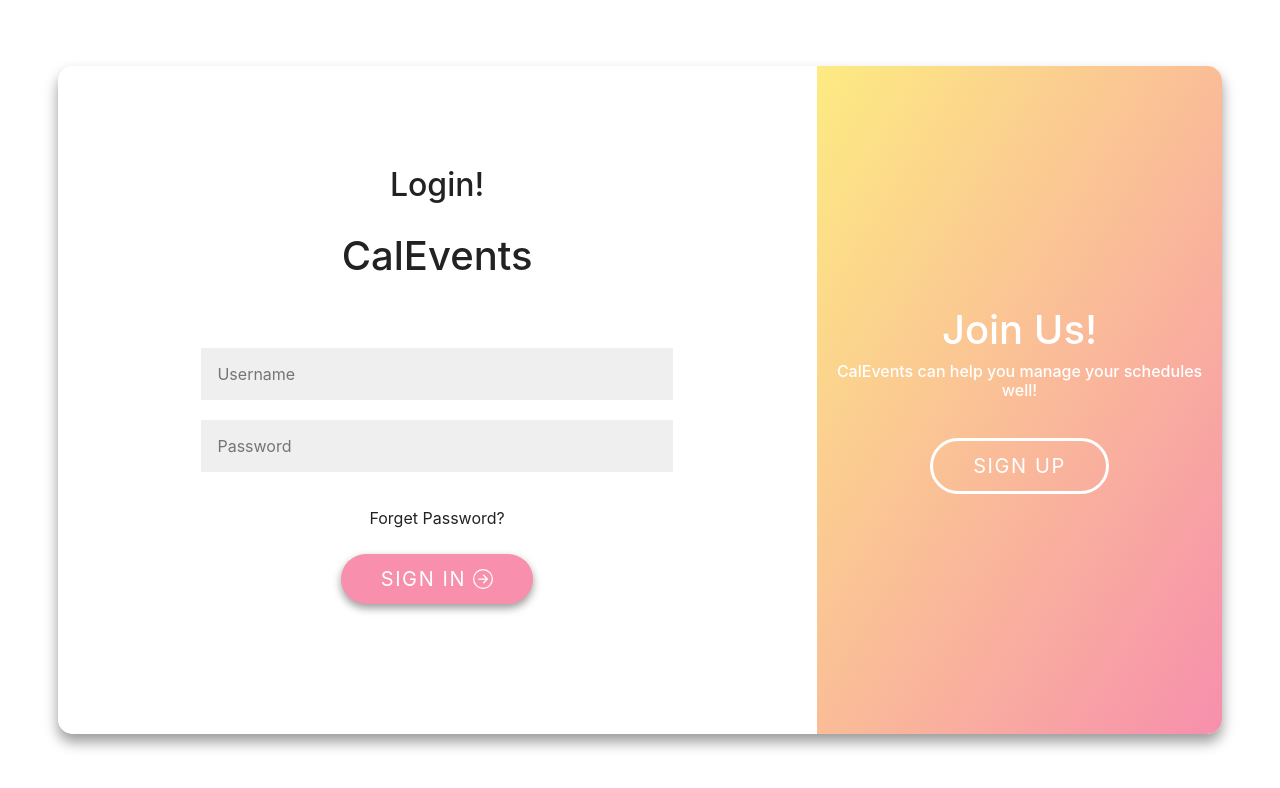
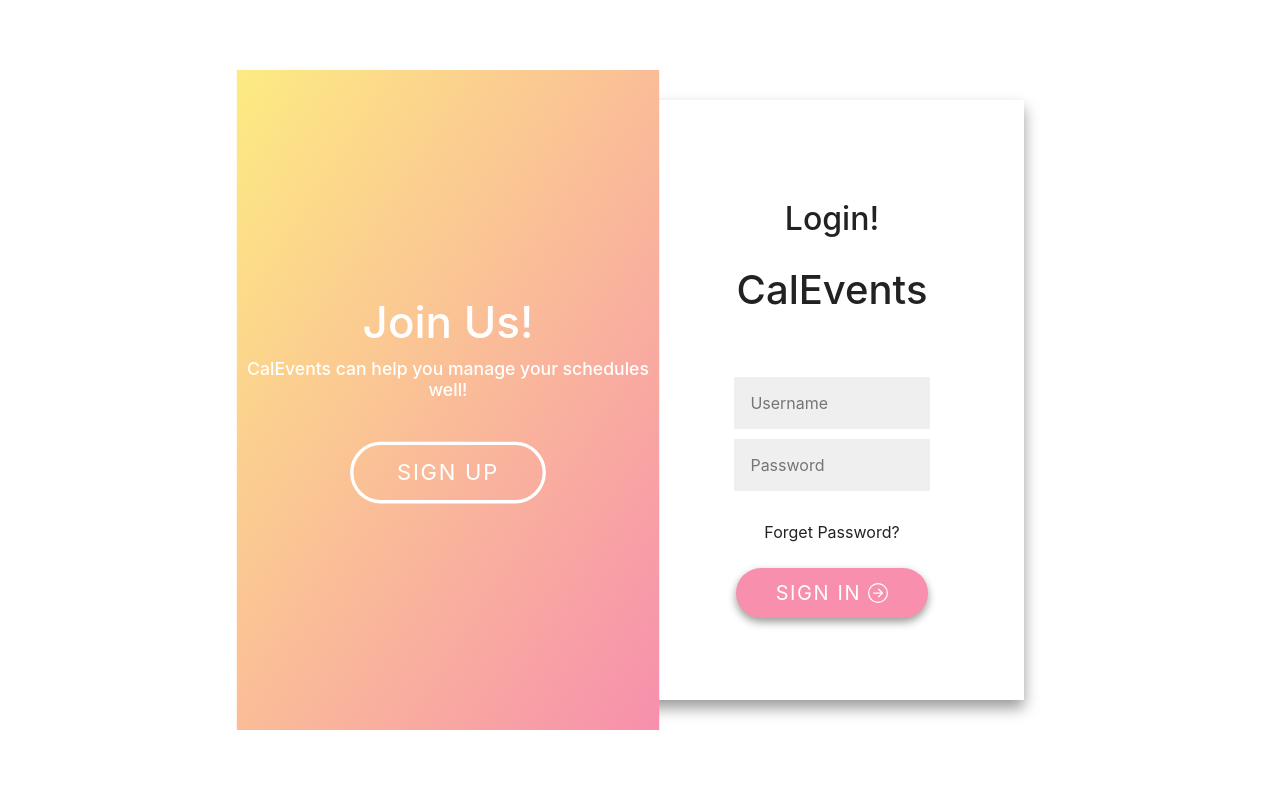
Before and after one commit to dannysze/CSCI3100-Project, a React (Create React App) app in the folder calevents/: page /login in a window 1280 px wide. Shown: the top 788 px of the page. Built offline with nearby package versions, Linux system fonts and the light colour scheme; the HTML template or start-up script is replaced by a standard one.

Commit message:
Login Page CSS (No APIs)

```diff
--- a/calevents/src/components/CustomButton.js
+++ b/calevents/src/components/CustomButton.js
@@ -1,4 +1,4 @@
-import { ArrowRightCircle } from 'react-bootstrap-icons'
+import { ArrowRightCircle, X } from 'react-bootstrap-icons'
 import { Link } from 'react-router-dom'
 import '../styles/components/CustomButton.css'
 
@@ -23,10 +23,18 @@ export { LoginButton }
 
 const SignUpButton = ({ type, onClick, content }) => {
   return (
-    <Link className="login-page-button signup-button" type={type} onClick={onClick} to='/signup'>
+    <button className="login-page-button signup-button" type={type} onClick={onClick}>
       {content}
-    </Link>
+    </button>
   )
 }
 
 export { SignUpButton }
+
+const CloseButton = ({ onClick, style }) => {
+  return (
+    <button onClick={onClick} className="login-page-button close-button" style={style}><X /></button>
+  )
+}
+
+export { CloseButton }
--- a/calevents/src/pages/Login.js
+++ b/calevents/src/pages/Login.js
@@ -1,20 +1,55 @@
 import React, { useEffect, useState } from 'react';
-import { LoginButton, SignUpButton } from '../components/CustomButton';
+import { LoginButton, SignUpButton, CloseButton } from '../components/CustomButton';
 import { Link } from 'react-router-dom';
+import { CSSTransition } from 'react-transition-group';
 import 'bootstrap/dist/css/bootstrap.min.css';
 import '../styles/pages/Login.css';
 
 const Login = () => {
 
   useEffect(() => {
-    document.title = 'Login';
+    document.title = showSignUp ? 'Login' : 'Sign Up';
   })
+
+  var checkValid = {
+    'username': true,
+    'password': true,
+    'password_double': true,
+    'email': true,
+  }
 
   const [username, setUsername] = useState('');
   const [password, setPassword] = useState('');
+  const [email, setEmail] = useState('');
+  const [userType, setUserType] = useState('');
+  const [showSignUp, setShowSignUp] = useState(true);
+  const [valid, setValid] = useState(checkValid);
+  const [resetPassword, setResetPassword] = useState(false);
 
-  const onChangeHandler = (event) => {
+  const loginChangeHandler = (event) => {
     event.target.name === 'username' ? setUsername(event.target.value) : setPassword(event.target.value);
+  }
+
+  const signUpChangeHandler = (event) => {
+    if (event.target.name === 'username_register') {
+      setUsername(event.target.value);
+    } else if (event.target.name === 'password_register') {
+      setPassword(event.target.value);
+    } else if (event.target.name === 'password_register_check') {
+      // double check the password
+      password === event.target.value ? setValid({ ...checkValid, 'password_double': true }) : setValid({ ...checkValid, 'password_double': false })
+    } else if (event.target.name === 'email') {
+      // email checking needed
+      setEmail(event.target.value);
+    } else if (event.target.name === 'type') {
+      setUserType(event.target.value);
+    }
+  }
+
+  const resetPasswordHandler = (event) => {
+    event.preventDefault();
+    clearForm();
+    setResetPassword(!resetPassword);
   }
 
   const validationCheck = () => {
@@ -25,36 +60,157 @@ const Login = () => {
     event.preventDefault();
   }
 
-  const signUp = (event) => {
-    // event.preventDefault();
+  const signup = (event) => {
+    event.preventDefault();
+  }
+
+  const forms = document.getElementsByTagName('form'); //
+
+  const clearForm = () => {
+    setUsername('');
+    setPassword('');
+    for (let i = 0; i < forms.length; i++) {
+      forms[i].reset();
+    }
+    setUsername('');
+    setPassword('');
+    setEmail('');
+    setUserType('');
+    setValid(checkValid);
+  }
+
+  const signUpFields = [{
+    'name': 'username_register',
+    'placeholder': 'Username',
+    'type': 'text',
+    // onBlurHandler: () => {checking if the username is used?}
+    'errorMsg': 'The username has been used',
+    'alert': valid.username
+  }, {
+    'name': 'email_register',
+    'placeholder': 'Email Address',
+    'type': 'text',
+    'errorMsg': 'Not valid email address',
+    'alert': valid.email
+  }, {
+    'name': 'password_register',
+    'placeholder': 'Password',
+    'type': 'password',
+    'errorMsg': '&nbsp;',
+    'alert': valid.password
+  }, {
+    'name': 'password_register_check',
+    'placeholder': 'Enter Password Again',
+    'type': 'password',
+    'errorMsg': 'Password is not matched',
+    'alert': valid.password_double
+  }]
+
+  const signInFields = [{
+    'name': 'username',
+    'placeholder': 'Username',
+    'type': 'text'
+  }, {
+    'name': 'password',
+    'placeholder': 'Password',
+    'type': 'password'
+  }]
+
+  const move = () => {
+    clearForm();
+    setResetPassword(false);
+    setShowSignUp(!showSignUp);
   }
 
   return (
-    <div className="login">
+    <CSSTransition
+      in={true}
+      timeout={300}
+      classNames="login-page"
+      unmountOnExit
+    >
+      <div className="login flex-center">
         <div className="login-form-container">
+          <CSSTransition
+            in={!showSignUp}
+            timeout={700}
+            classNames="login-overlay"
+            unmountOnExit={false}
+          >
+            <div className="login-overlay flex-center">
+              <div className="login-show flex-center">
+                <h1>Join Us!</h1>
+                <h6>
+                  CalEvents can help you manage your schedules well!
+                </h6>
+                <SignUpButton type="" onClick={move} content='Sign Up' />
+              </div>
+              <div className='signup-show flex-center'>
+                <h1>Already have an account?</h1>
+                <h6>
+                  {/* CalEvents can help you manage your schedules well! */}
+                </h6>
+                <SignUpButton type="" onClick={move} content='Sign in' />
+              </div>
+            </div>
+          </CSSTransition>
+          <div className="signup-form">
+            <h2>Sign Up</h2>
+            <form action="auth" nethod="POST">
+              {signUpFields.map((item, index) => (
+                <>
+                  <input type={item.type} name={item.name} placeholder={item.placeholder} onChange={signUpChangeHandler} key={index} required/>
+                  {<div className="alert-box" style={item.alert ? {visibility: 'hidden'} : {visibility: 'visible'}}>{item.errorMsg}</div>}
+                </>
+                ))}
+              <div className="note">Note<span style={{color: 'red'}}> * </span>: Users cannot create public events. Organisers cannot join events</div>
+              <div className="radio-group">
+                <label className="radio-container">
+                  <input type="radio" name="type" value="user" />User
+                  <span className="checkmark"></span>
+                </label>
+                <label className="radio-container">
+                  <input type="radio" name="type" value="organiser" />Organiser
+                  <span className="checkmark"></span>
+                </label>
+              </div><br />
+              <LoginButton type="submit" onClick={signup} content='Sign up' />
+            </form>
+          </div>
+          <CSSTransition
+            in={!resetPassword}
+            timeout={350}
+            classNames="reset-login-form"
+          >
             <div className="login-form">
               <h2>Login!</h2>
               <h1 style={{padding: '20px 0'}}>CalEvents</h1>
               <form action="auth" method="POST">
-         		<input type="text" name="username" placeholder="Username" onChange={onChangeHandler} required />
-         		<input type="password" name="password" placeholder="Password" onChange={onChangeHandler} required /><br /><br />
-            <Link to='/resetpassword' className="reset-password">Forget Password?</Link><br /><br />
+                {signInFields.map((item, index) => (<input type={item.type} name={item.name} placeholder={item.placeholder} onChange={loginChangeHandler} key={index} required/>))}
+                <br /><br />
+                <a onClick={resetPasswordHandler} className="reset-password">Forget Password?</a><br /><br />
                 <LoginButton type="submit" onClick={login} content='Sign In' />
               </form>
             </div>
-        <div className="login-overlay">
-            <h1>Join Us!</h1>
-            <h6>
-              CalEvents can help you manage your schedules well!
-            </h6>
-            <SignUpButton type="" onClick={signUp} content='Sign Up' />
+          </CSSTransition>
+          <CSSTransition
+            in={resetPassword}
+            timeout={800}
+            classNames="reset-form"
+          >
+            <div className="reset-form">
+              <CloseButton onClick={resetPasswordHandler} style={{marginLeft: '10%', marginTop: '-20%'}}/>
+              <h2>Reset Password</h2>
+              <form action="auth" method="POST">
+                <input type="text" name="email" placeholder="Enter your email" onChange={loginChangeHandler}/>
+                <br /><br />
+                <LoginButton type="submit" onClick={login} content='Reset password' />
+              </form>
+            </div>
+          </CSSTransition>
         </div>
       </div>
-    </div>
-
-    // <div className="login-form">
-		// 	<h1>Welcome!</h1>
-		// </div>
+    </CSSTransition>
   )
 }
 
--- a/calevents/src/styles/App.css
+++ b/calevents/src/styles/App.css
@@ -1,3 +1,9 @@
 .App {
   height: 100vh;
 }
+
+.flex-center {
+  display: flex;
+  justify-content: center;
+  align-items: center;
+}
--- a/calevents/src/styles/components/Calendar.css
+++ b/calevents/src/styles/components/Calendar.css
@@ -22,8 +22,11 @@
 
 .calendar-items, .calendar-header-items {
   flex: 0 0 13.5%;
+  /* margin: 4px; */
   /* height: 90px; */
   border: 1px solid #DEDEDE;
+  /* border-radius: 50%; */
+  cursor: pointer;
 }
 
 .calendar-header-items {
--- a/calevents/src/styles/pages/Login.css
+++ b/calevents/src/styles/pages/Login.css
@@ -1,12 +1,7 @@
 .login {
   height: 100vh;
-  display: flex;
-  justify-content: center;
-  align-items: center;
   color: #222222;
-  /* background-image: url(../../img/bg.png); */
   min-width: auto;
-  /* background-color: lightblue; */
 }
 
 .login form {
@@ -14,50 +9,219 @@
 }
 
 .login-form-container {
-  border-radius: 15px;
   box-shadow: 0 8px 14px rgba(0, 0, 0, 0.4);
   display: flex;
   text-align: center;
   flex: none;
+  overflow: hidden;
+  height: 75vh;
+  width: 60vw;
 }
 
-.login-form {
-  flex: 1 1 70%;
-  padding: 100px 15px;
+.login-form, .signup-form, .reset-form {
+  flex: 0 0 50%;
+  padding: 100px 0;
   background-color: #FFFFFF;
-  border-radius: 15px 0 0 15px;
+  z-index: 5;
+}
+
+.signup-form {
+  transform: translateX(24%);
 }
 
 .login-overlay {
-  border-radius: 0 15px 15px 0;
-  flex: auto;
-  display: flex;
-  flex-direction: column;
-  justify-content: center;
-  align-items: center;
+  position: absolute;
+  height: 75vh;
+  width: 30vw;
+  -webkit-transform: scale(1.1);
+  transform: scale(1.1);
   padding: 100px 15px;
   background-image: linear-gradient(to bottom right, #FDEB82, #F78FAD);
   color: #FFFFFF;
+  z-index: 10;
   overflow: hidden;
+  -moz-transition: transform 0.7s ease-in-out;
+  -webkit-transition: transform 0.7s ease-in-out;
+  -ms-transition: transform 0.7s ease-in-out;
+  transition: transform 0.7s ease-in-out;
 }
 
+.signup-show {
+  transform: translateX(200%);
+}
+
+.login-show, .signup-show, .login-form, .signup-form {
+  opacity: 1;
+  transition: transform 0.7s ease-in-out, opacity 0.7s ease-in-out;
+}
+
+.login-show, .signup-show {
+  flex-direction: column;
+  position: absolute;
+}
+
+.login-overlay-enter-active, .login-overlay-enter-done {
+  -moz-transform: translateX(100%) scale(1.1);
+  -webkit-transform: translateX(100%) scale(1.1);
+  -ms-transform: translateX(100%) scale(1.1);
+  transform: translateX(100%) scale(1.1);
+}
+
+.login-overlay-exit-active, .login-overlay-exit-done {
+  -moz-transform: translateX(0%) scale(1.1);
+  -webkit-transform: translateX(0%) scale(1.1);
+  -ms-transform: translateX(0%) scale(1.1);
+  transform: translateX(0%) scale(1.1);
+}
+
+.login-overlay-enter-active .login-show , .login-overlay-enter-done .login-show , .login-overlay-exit-active .signup-show , .login-overlay-exit-done .signup-show, .login-overlay-exit-done ~ .signup-form, .login-overlay-enter-done ~ .login-form {
+  opacity: 0;
+}
+
+.login-overlay-exit-active .login-show , .login-overlay-exit-done .login-show  {
+  /* transform: translateX(0%); */
+}
+
+.login-overlay-enter-active .login-show , .login-overlay-enter-done .login-show  {
+  transform: translateX(-200%);
+}
+
+.login-overlay-exit-active .signup-show , .login-overlay-exit-done .signup-show  {
+  /* transform: translateX(200%); */
+}
+
+.login-overlay-enter-active .signup-show , .login-overlay-enter-done .signup-show  {
+  transform: translateX(0%);
+}
+
+/* .login-overlay-enter-done .login-show , .login-overlay-exit-done .signup-show { visibility: hidden; } */
+
+.login-overlay-enter-active ~ .signup-form, .login-overlay-enter-done ~ .signup-form {
+  transform: translateX(0%);
+  z-index: 1;
+}
+
+.login-overlay-enter-active ~ .login-form, .login-overlay-enter-done ~ .login-form {
+  transform: translateX(-24%);
+  z-index: 1;
+}
+
+/* Customized <input />  */
 .login input {
   width: 80%;
   border: none;
   background-color: #EFEFEF;
   padding: 14px 16px;
-  margin: 10px 0;
-}
-
-.login input:focus {
-  border: none;
+  margin: 5px 0;
 }
 
 .reset-password {
   text-decoration: none;
   color: #222222;
+  cursor: pointer;
 }
 
 .reset-password:hover {
   color: #222222;
 }
+
+.alert-box {
+  text-align: left;
+  width: 80%;
+  margin: -6px auto;
+  visibility: hidden;
+  /* position: absolute; */
+  color: #FF0000;
+  /* left: 0; */
+  font-size: .8em;
+}
+
+.note {
+  width: 80%;
+  margin: 10px auto;
+  text-align: left;
+  font-size: .8em;
+  font-weight: 400;
+  color: #222222;
+  line-height: 1em
+}
+
+/* Customized radio button */
+.radio-group {
+  display: flex;
+  justify-content: space-around;
+  width: 80%;
+  margin: auto;
+}
+
+.radio-container {
+  -webkit-user-select: none;
+  -moz-user-select: none;
+  -ms-user-select: none;
+  user-select: none;
+  position: relative;
+  display: flex;
+  align-items: center;
+  flex-direction: row-reverse;
+  cursor: pointer;
+}
+
+.radio-container input[type="radio"] {
+  position: absolute;
+  opacity: 0;
+  cursor: pointer;
+}
+
+.checkmark {
+  height: 16px;
+  width: 16px;
+  background-color: #F78FAD;
+  border-radius: 50%;
+  margin: 0 5px;
+  cursor: pointer;
+}
+
+.radio-container:hover .checkmark {
+  background-color: #cc7890;
+}
+
+.radio-container input:checked ~ .checkmark::after { display: block; }
+
+.checkmark::after {
+  content: "";
+  position: absolute;
+  display: none;
+  top: 8px;
+  left: 9px;
+  width: 8px;
+  height: 8px;
+  border-radius: 50%;
+  background-color: #fff;
+}
+
+.reset-login-form-exit-active, .reset-login-form-exit-done {
+  transform: translateY(-40%);
+  transition: transform 0.45s ease-in-out, opacity 0.45s ease-in-out !important;
+  opacity: 0;
+}
+
+.reset-form {
+  /* position: absolute; */
+  margin: auto;
+  transform: translateX(-100%) translateY(50%);
+  opacity: 0;
+  visibility: hidden;
+  transition: transform 0.45s ease-in-out, opacity 0.45s ease-in-out;
+}
+
+.reset-form-enter-active, .reset-form-enter-done {
+  transform: translateX(-100%);
+  opacity: 1;
+  visibility: visible;
+  transition-delay: 0.35s !important;
+  /* transition: transform 0.35s ease-in-out, opacity 0.35s ease-in-out; */
+}
+
+.reset-form-exit-active {
+  visibility: visible;
+}
```
Also changed, not shown: calevents/src/styles/components/CustomButton.css (+16 -1 lines), 1 other file (tests, documents, lock files or other folders). Lines whose indentation alone changed are shown as unchanged.
